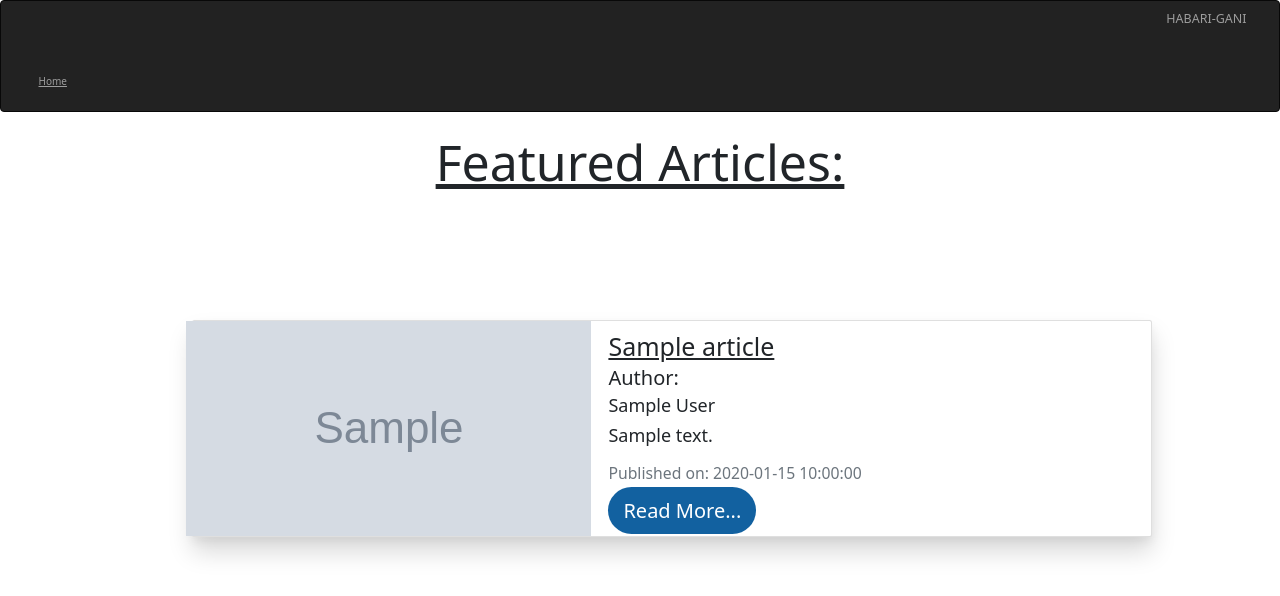
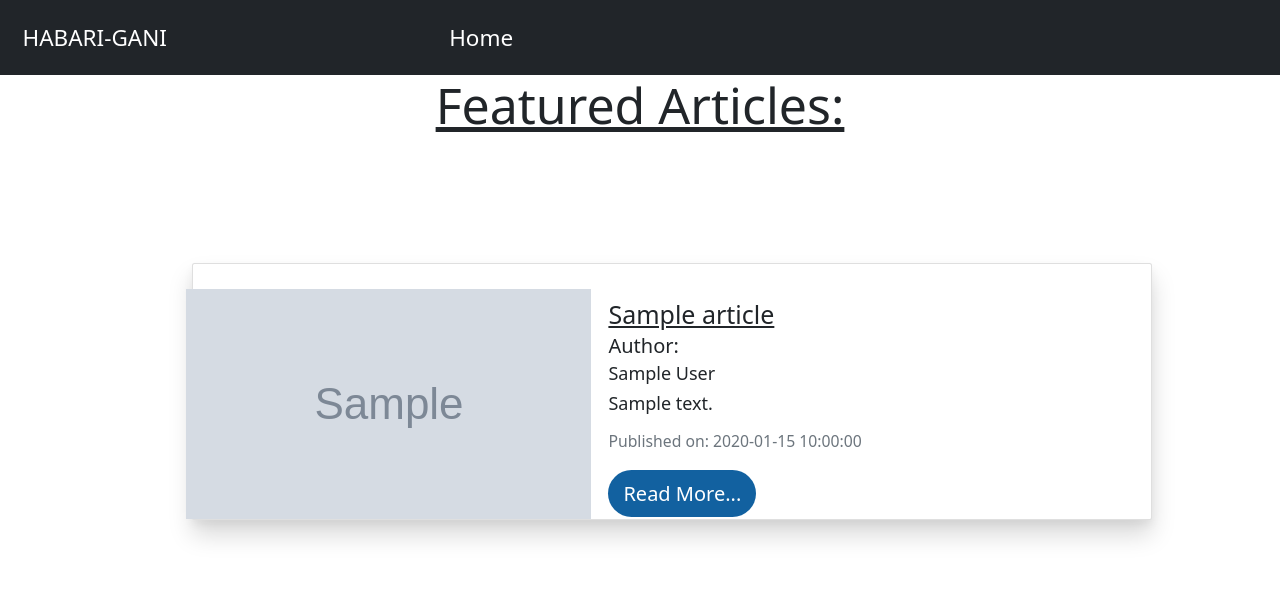
Before and after one commit to JoyWambui/habari-gani, a Flask app: template app/templates/articles.html in a window 1280 px wide. Shown: the top 596 px of the page. Run offline with Flask 2, Linux system fonts and the light colour scheme; the template is opened without the code that fills it: most values are stand-ins (such as "Sample title", 1, 10 or a date in 2020); grey boxes marked "Sample" are stand-in pictures; parts of the project's set-up code (start-up, migrations or seed data) failed here and were passed over; some libraries are stand-ins or nearby versions.

Commit message:
Fixed navbar

```diff
--- /dev/null
+++ b/app/static/css/navbar.css
@@ -0,0 +1,11 @@
+.title{
+    font-size: 6em;
+    text-align: left;
+}
+
+.home{
+    font-size: 5em;
+}
+.row{
+    margin-top: 25px;
+}
--- a/app/templates/base.html
+++ b/app/templates/base.html
@@ -2,6 +2,7 @@
 {% block styles%}
     {{ super() }}
     <link href="https://cdn.jsdelivr.net/npm/bootstrap@5.1.3/dist/css/bootstrap.min.css" rel="stylesheet" integrity="sha384-1BmE4kWBq78iYhFldvKuhfTAU6auU8tT94WrHftjDbrCEXSU1oBoqyl2QvZ6jIW3" crossorigin="anonymous">
+    <link rel="stylesheet" href="{{url_for('static',filename='css/navbar.css')}}">
 {% endblock %}
 
 
--- a/app/templates/navbar.html
+++ b/app/templates/navbar.html
@@ -1,13 +1,12 @@
-
-<div class="navbar navbar-inverse" role="navigation">
+<nav class="navbar-dark bg-dark">
     <div class="container-fluid">
-        <div class="navbar-header">
-            <a class="navbar-brand" href="/"> HABARI-GANI </a>
+        <div class="row">
+            <div class="col-md-4">
+                <a class="navbar-brand" href="/"><p>HABARI-GANI</p></a>
+            </div>
+            <div class="col-md-4">
+                <a class="navbar-brand" href="/"><p>Home</p></a>
+            </div>
         </div>
-        <div class="navbar-collapse collapse">
-            <ul class="nav navbar-nav">
-                <li><a href="/">Home</a></li>
-        </div>
-
     </div>
-</div>
+</nav>
```
